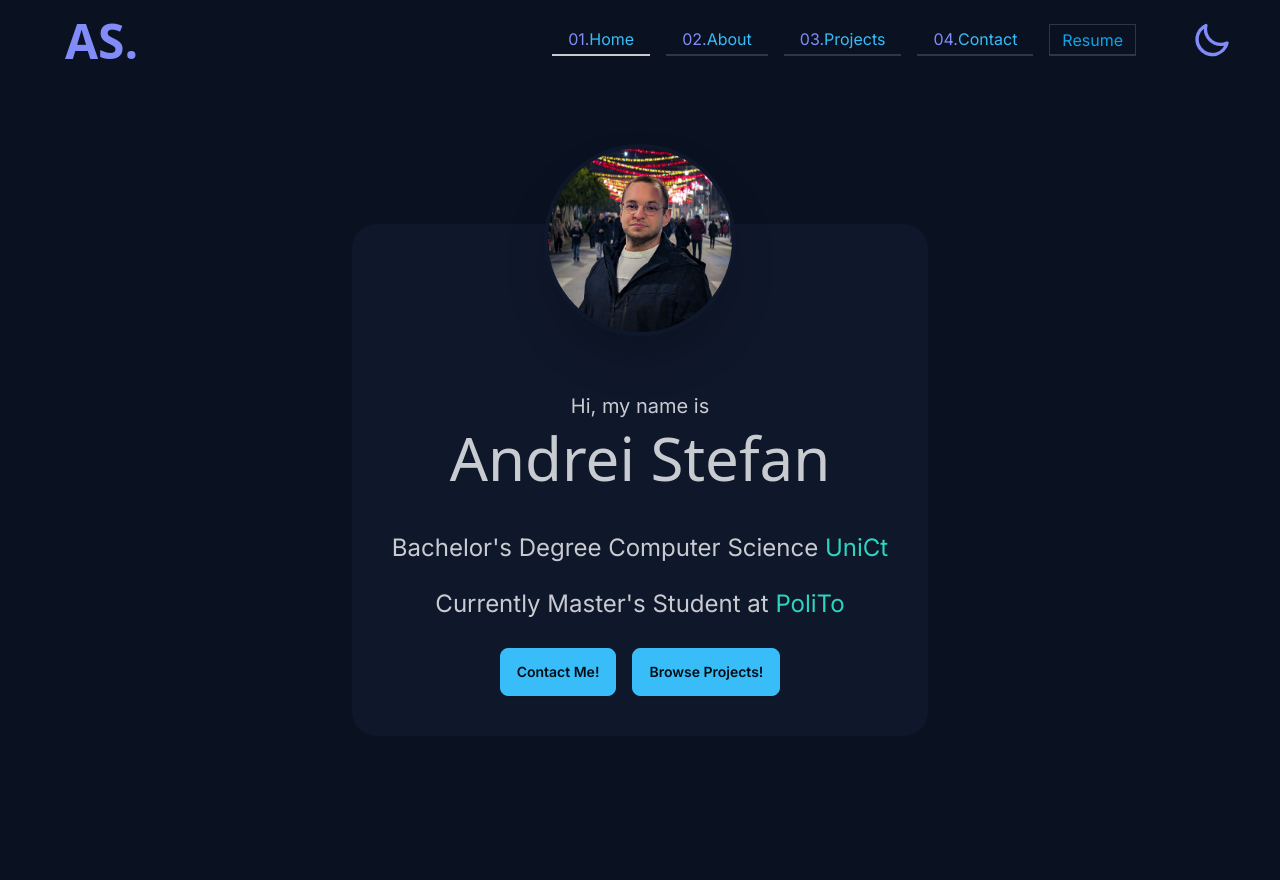
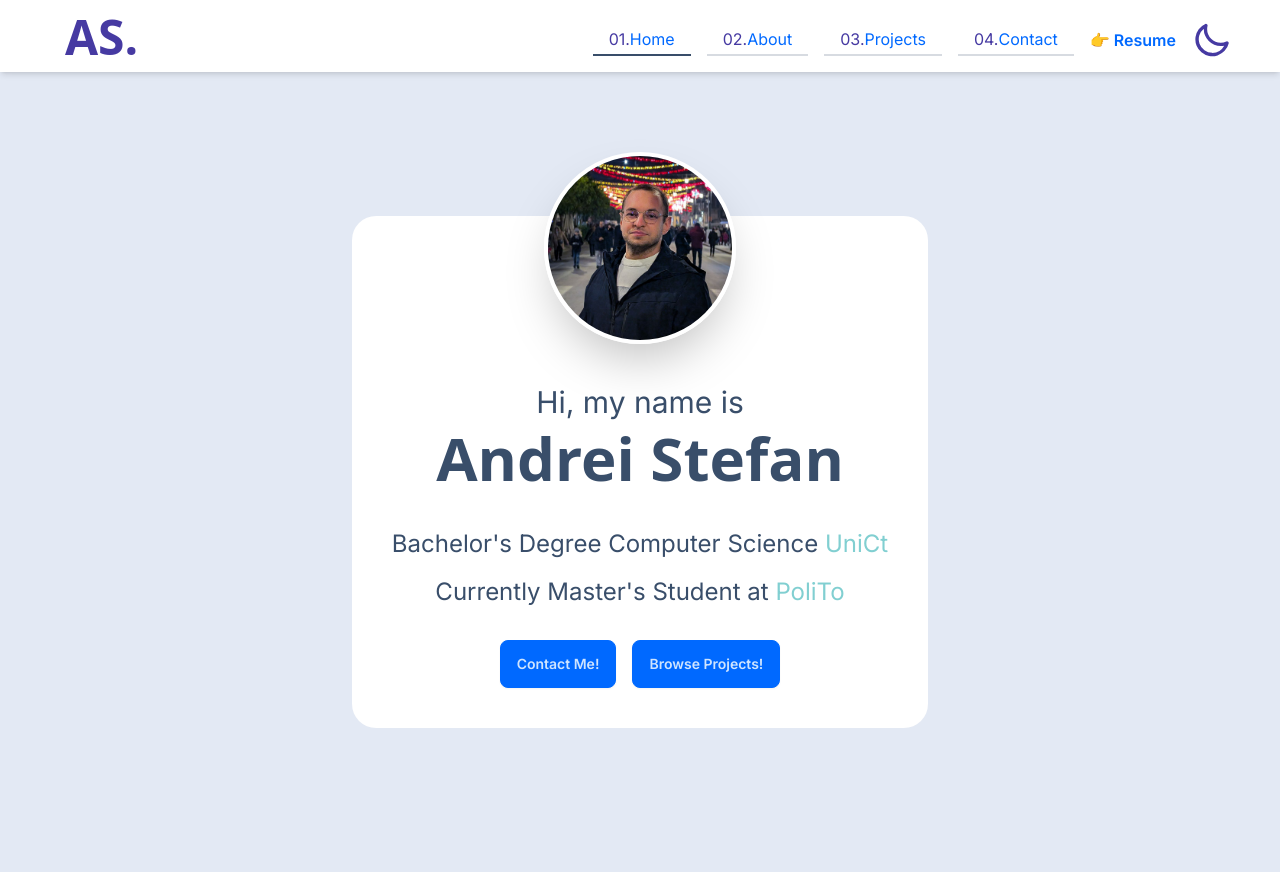
Before and after one commit to Picred/picred.github.io, a React (Vite) app: page / in a window 1280 px wide. Both pictures are taken after a click on the label 1192 px from the left and 40 px from the top of the page. Built offline with nearby package versions, Linux system fonts and the light colour scheme.

Commit message:
feat: burger menu + minor changes

```diff
--- a/src/components/Hero.tsx
+++ b/src/components/Hero.tsx
@@ -1,38 +1,31 @@
 export const Hero = () => {
     return (
         <div className="hero bg-transparent min-h-screen px-4 lg:px-12 w-full h-full">
-            <div className="hero-content flex-col gap-8 lg:gap-12">
+            <div className="hero-content flex flex-col items-center gap-8">
 
-                {/* Box contenuto con immagine sovrapposta */}
-                <div className="relative flex flex-col text-center w-full p-6 lg:p-10 bg-base-100 rounded-3xl shadow-9xl">
+                <div className="relative flex flex-col text-center w-full max-w-3xl p-6 lg:p-10 bg-base-100 rounded-3xl shadow-9xl">
 
-                    {/* Avatar */}
-                    <div className="absolute -top-16 lg:-top-20 left-1/2 transform -translate-x-1/2">
-                        <img
-                            src="/propic.jpg"
-                            className="w-28 h-28 sm:w-32 sm:h-32 lg:w-48 lg:h-48 rounded-full shadow-2xl object-cover border-4 border-base-100"
-                            alt="Profile"
-                        />
+                    <div className="absolute -top-16 left-1/2 transform -translate-x-1/2">
+                        <img src="/propic.jpg" className="w-28 h-28 lg:w-48 lg:h-48 rounded-full shadow-2xl object-cover border-4 border-base-100" alt="Profile"/>
                     </div>
 
-                    {/* Contenuto con padding compensato */}
-                    <div className="mt-20 sm:mt-24 lg:mt-32">
-                        <p className="text-base text-2xl sm:text-3xl lg:text-xl mb-2">Hi, my name is</p>
+                    <div className="mt-20 lg:mt-32">
+                        <p className="text-lg lg:text-3xl mb-2">Hi, my name is</p>
 
-                        <h1 className="text-3xl sm:text-4xl lg:text-6xl text-base mb-8">
+                        <h1 className="text-3xl lg:text-6xl font-bold mb-6 lg:mb-8">
                             Andrei Stefan
                         </h1>
 
-                        <p className="text-lg sm:text-xl lg:text-2xl py-2 sm:py-3 text-base">
+                        <p className="text-base lg:text-2xl py-2">
                             Bachelor's Degree Computer Science <a href="https://www.unict.it/" className="link-hover link-success">UniCt</a>
                         </p>
 
-                        <p className="text-lg sm:text-xl lg:text-2xl py-2 sm:py-3 text-base">
+                        <p className="text-base lg:text-2xl py-2">
                             Currently Master's Student at <a href="https://www.polito.it/" className="link-hover link-success">PoliTo</a>
                         </p>
 
-                        <div className="flex flex-col lg:flex-row gap-4 mt-4 justify-center">
-                            <button className="btn btn-primary w-full lg:w-auto ">
+                        <div className="flex flex-col lg:flex-row gap-4 mt-6 justify-center">
+                            <button className="btn btn-primary w-full lg:w-auto">
                                 <p className="text-primary-content">Contact Me!</p>
                             </button>
 
--- a/src/components/Navbar.tsx
+++ b/src/components/Navbar.tsx
@@ -6,37 +6,80 @@ export const Navbar = () => {
     const info = useStore(infoStore);
 
     return (
-        <>
-            <nav className="flex flex-row items-center justify-between px-4 lg:px-12 py-4 bg-transparent">
-                <button className="text-3xl lg:text-5xl text-secondary btn btn-ghost overflow-hidden">
+        <nav className="sticky top-0 z-50 w-full px-3 lg:px-12 py-3 bg-base-100 backdrop-blur-md flex items-end justify-between shadow-md">
+            <button className="btn btn-ghost text-4xl lg:text-5xl text-secondary">
                 AS.
             </button>
 
-                <div role="tablist" className="tabs tabs-bordered flex flex-row items-center gap-4">
-                    <p role="tab" className="tab tab-active text-sm lg:text-base text-primary">
-                        <span className="text-secondary">01. </span>Home
+            {/* Desktop Tabs */}
+            <div className="hidden lg:flex tabs tabs-bordered gap-4 items-center">
+                <p role="tab" className="tab tab-active text-sm lg:text-base text-secondary">01.
+                    <span className="text-primary">Home</span>
                 </p>
 
-                    <p role="tab" className="tab text-sm lg:text-base text-primary">
-                        <span className="text-secondary">02. </span>About
+                <p role="tab" className="tab text-sm lg:text-base text-secondary">02.
+                    <span className="text-primary">About</span>
                 </p>
 
-                    <p role="tab" className="tab text-sm lg:text-base text-primary">
-                        <span className="text-secondary">03. </span>Projects
+                <p role="tab" className="tab text-sm lg:text-base text-secondary">03.
+                    <span className="text-primary">Projects</span>
                 </p>
 
-                    <p role="tab" className="tab text-sm lg:text-base text-primary">
-                        <span className="text-secondary">04.</span>Contact
+                <p role="tab" className="tab text-sm lg:text-base text-secondary">04.
+                    <span className="text-primary">Contact</span>
                 </p>
 
-                    <p role="tab" className="tab btn-ghost btn-sm text-sm lg:text-base text-info">
-                        Resume
-                    </p>
+                <p className="text-primary font-semibold">👉 Resume</p>
 
                 <ThemeSwitcher />
             </div>
+
+            {/* Mobile Dropdown */}
+            <div className="flex flex-row lg:hidden">
+                <ThemeSwitcher />
+
+                <div className="lg:hidden dropdown dropdown-end z-50">
+                    <label tabIndex={0} className="btn btn-ghost btn-circle">
+                        <svg className="w-6 h-6" fill="none" stroke="currentColor" viewBox="0 0 24 24">
+                            <path strokeLinecap="round" strokeLinejoin="round" strokeWidth="2" d="M4 6h16M4 12h16M4 18h16" />
+                        </svg>
+                    </label>
+                    <ul tabIndex={0} className="dropdown-content menu p-2 shadow bg-base-100 rounded-box w-52 mt-2">
+
+                        <li>
+                            <span className="text-sm text-secondary">01.
+                                <span className="text-primary font-semibold">Home</span>
+                            </span>
+                        </li>
+
+                        <li>
+                            <span className="text-sm text-secondary">02.
+                                <span className="text-primary font-semibold">About</span>
+                            </span>
+                        </li>
+
+                        <li>
+                            <span className="text-sm text-secondary">03.
+                                <span className="text-primary font-semibold">Projects</span>
+                            </span>
+                        </li>
+
+                        <li>
+                            <span className="text-sm text-secondary">04.
+                                <span className="text-primary font-semibold">Contact</span>
+                            </span>
+                        </li>
+
+                        <li>
+                            <span className="text-sm text-secondary">👉
+                                <span className="text-primary font-semibold">Resume</span>
+                            </span>
+                        </li>
+
+                    </ul>
+                </div>
+
+            </div>
         </nav>
-    </>
     );
-
 };
--- a/src/components/ThemeSwitcher.tsx
+++ b/src/components/ThemeSwitcher.tsx
@@ -1,38 +1,31 @@
 import { useStore } from "zustand";
 import { infoStore } from "../store/infoStore";
+import { useEffect } from "react";
 
 export const ThemeSwitcher = () => {
     const { theme, update } = useStore(infoStore);
 
     const toggleTheme = () => {
-        const newTheme = theme === "night" ? "nord" : "night";
+        const newTheme = theme === "winter" ? "night" : "winter";
         document.documentElement.setAttribute("data-theme", newTheme);
         update(undefined, newTheme);
     };
 
+    useEffect(() => {
+        if (theme) {
+            document.documentElement.setAttribute("data-theme", theme);
+        }
+    }, [theme]);
+
     return (
-        <label className="swap swap-rotate flex items-center cursor-pointer">
-            <input
-                type="checkbox"
-                checked={theme === "nord"} // semplice logica checkbox
-                onChange={toggleTheme}
-            />
+        <label className="swap swap-rotate">
+            <input type="checkbox" checked={theme === "winter"} onChange={toggleTheme}/>
 
-            {/* Sole */}
-            <svg
-                className="swap-on h-10 w-10 fill-warning"
-                xmlns="http://www.w3.org/2000/svg"
-                viewBox="0 0 24 24"
-            >
+            <svg className="swap-off h-10 w-10 fill-warning" xmlns="http://www.w3.org/2000/svg" viewBox="0 0 24 24">
                 <path d="M5.64,17l-.71.71a1,1,0,0,0,0,1.41,1,1,0,0,0,1.41,0l.71-.71A1,1,0,0,0,5.64,17ZM5,12a1,1,0,0,0-1-1H3a1,1,0,0,0,0,2H4A1,1,0,0,0,5,12Zm7-7a1,1,0,0,0,1-1V3a1,1,0,0,0-2,0V4A1,1,0,0,0,12,5ZM5.64,7.05a1,1,0,0,0,.7.29,1,1,0,0,0,.71-.29,1,1,0,0,0,0-1.41l-.71-.71A1,1,0,0,0,4.93,6.34Zm12,.29a1,1,0,0,0,.7-.29l.71-.71a1,1,0,1,0-1.41-1.41L17,5.64a1,1,0,0,0,0,1.41A1,1,0,0,0,17.66,7.34ZM21,11H20a1,1,0,0,0,0,2h1a1,1,0,0,0,0-2Zm-9,8a1,1,0,0,0-1,1v1a1,1,0,0,0,2,0V20A1,1,0,0,0,12,19ZM18.36,17A1,1,0,0,0,17,18.36l.71.71a1,1,0,0,0,1.41,0,1,1,0,0,0,0-1.41ZM12,6.5A5.5,5.5,0,1,0,17.5,12,5.51,5.51,0,0,0,12,6.5Zm0,9A3.5,3.5,0,1,1,15.5,12,3.5,3.5,0,0,1,12,15.5Z" />
             </svg>
 
-            {/* Luna */}
-            <svg
-                className="swap-off h-10 w-10 fill-secondary"
-                xmlns="http://www.w3.org/2000/svg"
-                viewBox="0 0 24 24"
-            >
+            <svg className="swap-on h-10 w-10 fill-secondary" xmlns="http://www.w3.org/2000/svg" viewBox="0 0 24 24">
                 <path d="M21.64,13a1,1,0,0,0-1.05-.14,8.05,8.05,0,0,1-3.37.73A8.15,8.15,0,0,1,9.08,5.49a8.59,8.59,0,0,1,.25-2A1,1,0,0,0,8,2.36,10.14,10.14,0,1,0,22,14.05,1,1,0,0,0,21.64,13Zm-9.5,6.69A8.14,8.14,0,0,1,7.08,5.22v.27A10.15,10.15,0,0,0,17.22,15.63a9.79,9.79,0,0,0,2.1-.22A8.11,8.11,0,0,1,12.14,19.73Z" />
             </svg>
         </label>
--- a/src/pages/Home.tsx
+++ b/src/pages/Home.tsx
@@ -7,7 +7,6 @@ export const Home = () => {
     const info = useStore(infoStore);
 
     return (
-        // <div className="absolute top-0 z-[-2] min-h-screen w-screen bg-primary">
         <div className="bg-base-300">
         <Navbar />
         <Hero />
--- a/tailwind.config.js
+++ b/tailwind.config.js
@@ -2,7 +2,7 @@
 export default {
   content: ["./index.html", "./src/**/*.{js,ts,jsx,tsx}"],
   daisyui: {
-    themes: ["nord", "night"],
+    themes: ["night", "winter"],
   },
   plugins: [require("daisyui")],
 };
```
Also changed, not shown: src/store/infoStore.ts (line endings or trailing spaces). Lines whose indentation alone changed are shown as unchanged.
